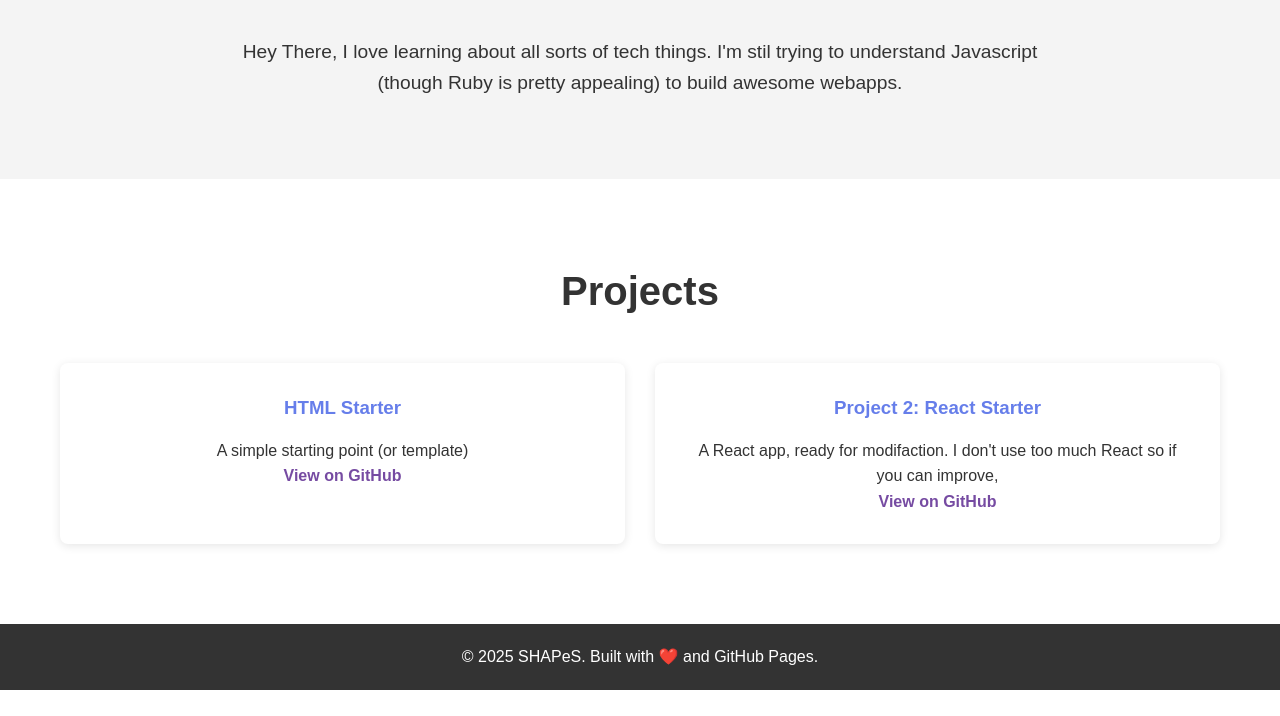
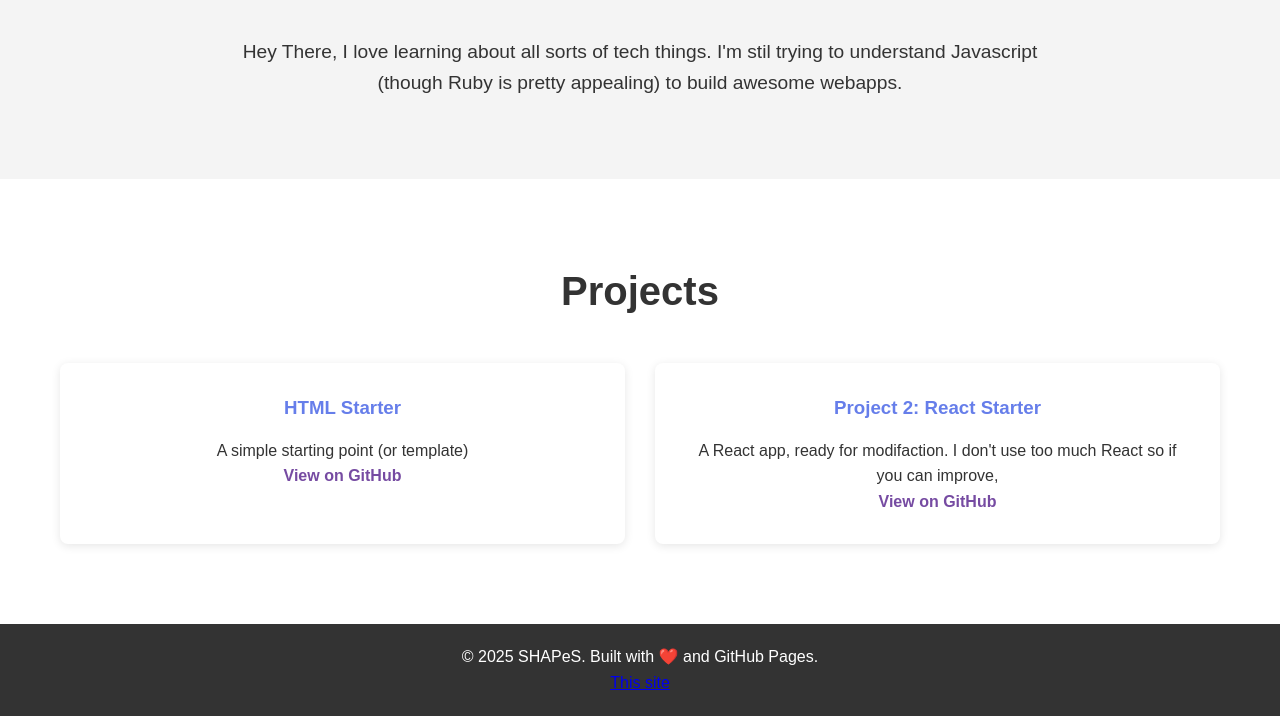
Before and after one commit to SHAPeSsoft/Lander, a plain HTML site: page index.html in a window 1280 px wide. Shown: the part 472-1188 px from the top of the page. Before the commit the page ends 1162 px from the top, so only its background shows below. Drawn offline with Linux system fonts and the light colour scheme.

Commit message:
Updated HMTL

```diff
--- a/index.html
+++ b/index.html
@@ -43,6 +43,7 @@
     <footer>
         <div class="container">
             <p>&copy; 2025 SHAPeS. Built with ❤️ and GitHub Pages.</p>
+            <a href="https://github.com/SHAPeSsoft/Lander" target="_blank">This site</a>
         </div>
     </footer>
 
```
